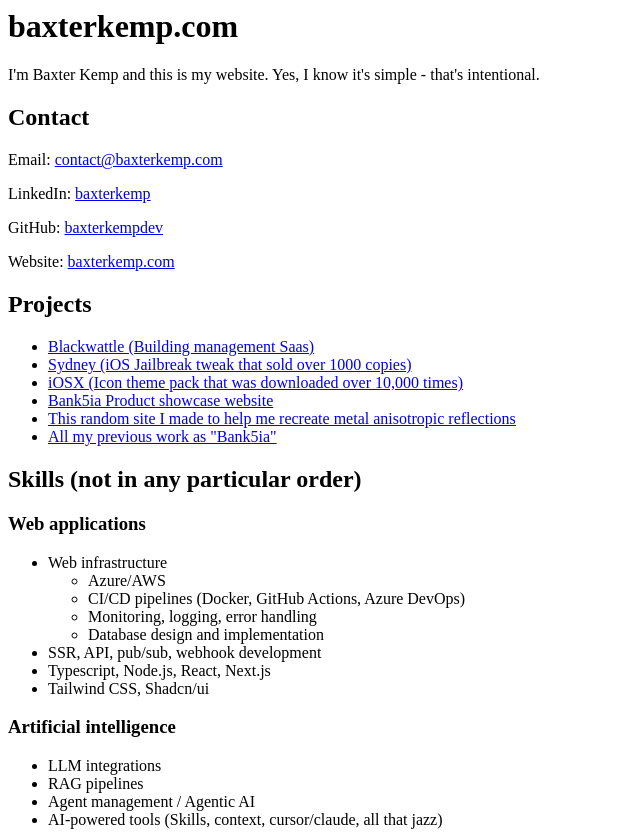
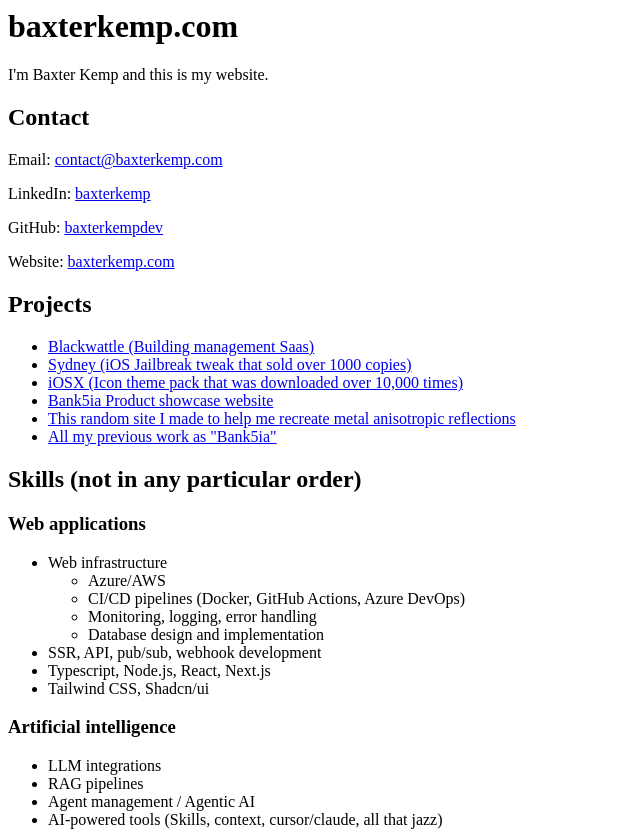
Before and after one commit to BaxterKempDev/baxterkemp.com, a plain HTML site: page index.html in a window 1280 px wide. Shown: the top 832 px of the page, without its empty margins (0-640 px from the left). Drawn offline with Linux system fonts and the light colour scheme.

Commit message:
[Update] Removed excessive message

```diff
--- a/index.html
+++ b/index.html
@@ -4,7 +4,7 @@
     </head>
     <body>
         <h1>baxterkemp.com</h1>
-        <p>I'm Baxter Kemp and this is my website. Yes, I know it's simple - that's intentional.</p>
+        <p>I'm Baxter Kemp and this is my website.</p>
         <h2>Contact</h2>
         <p>Email: <a href="mailto:contact@baxterkemp.com">contact@baxterkemp.com</a></p>
         <p>LinkedIn: <a href="https://www.linkedin.com/in/baxterkemp/">baxterkemp</a></p>
```
